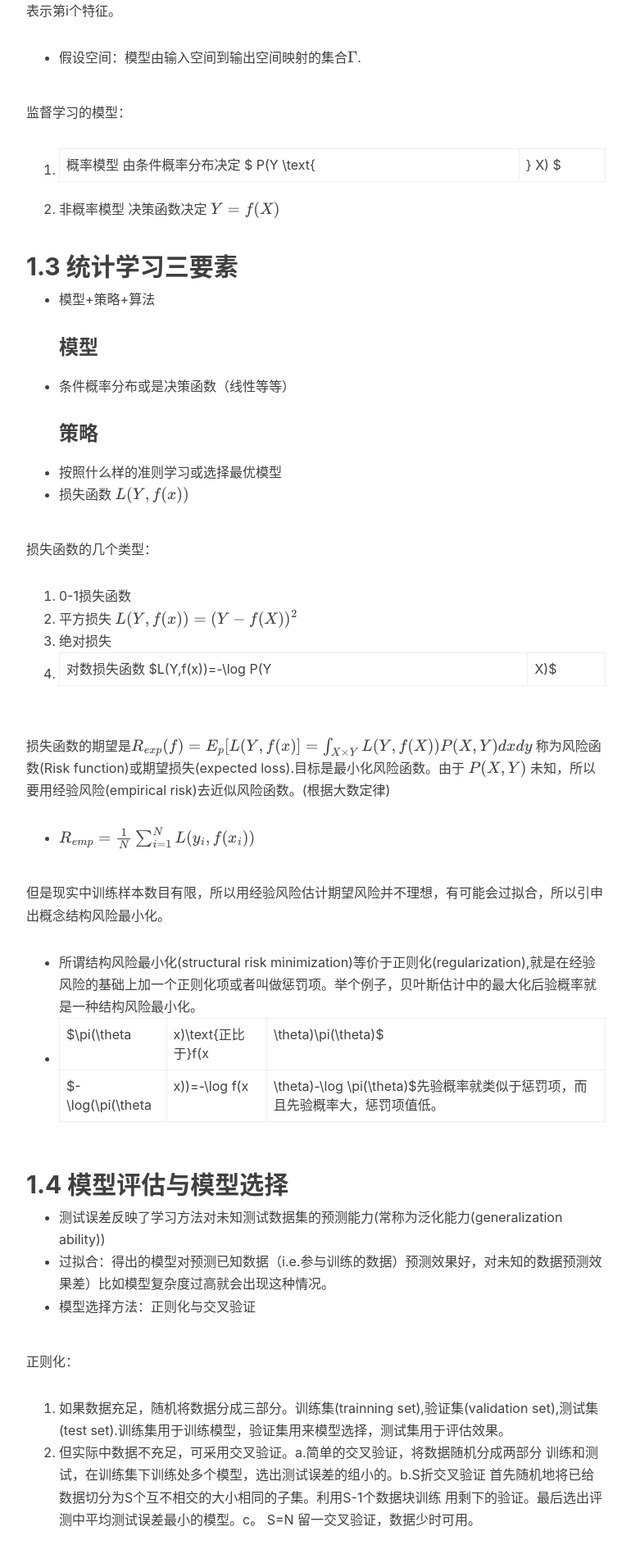
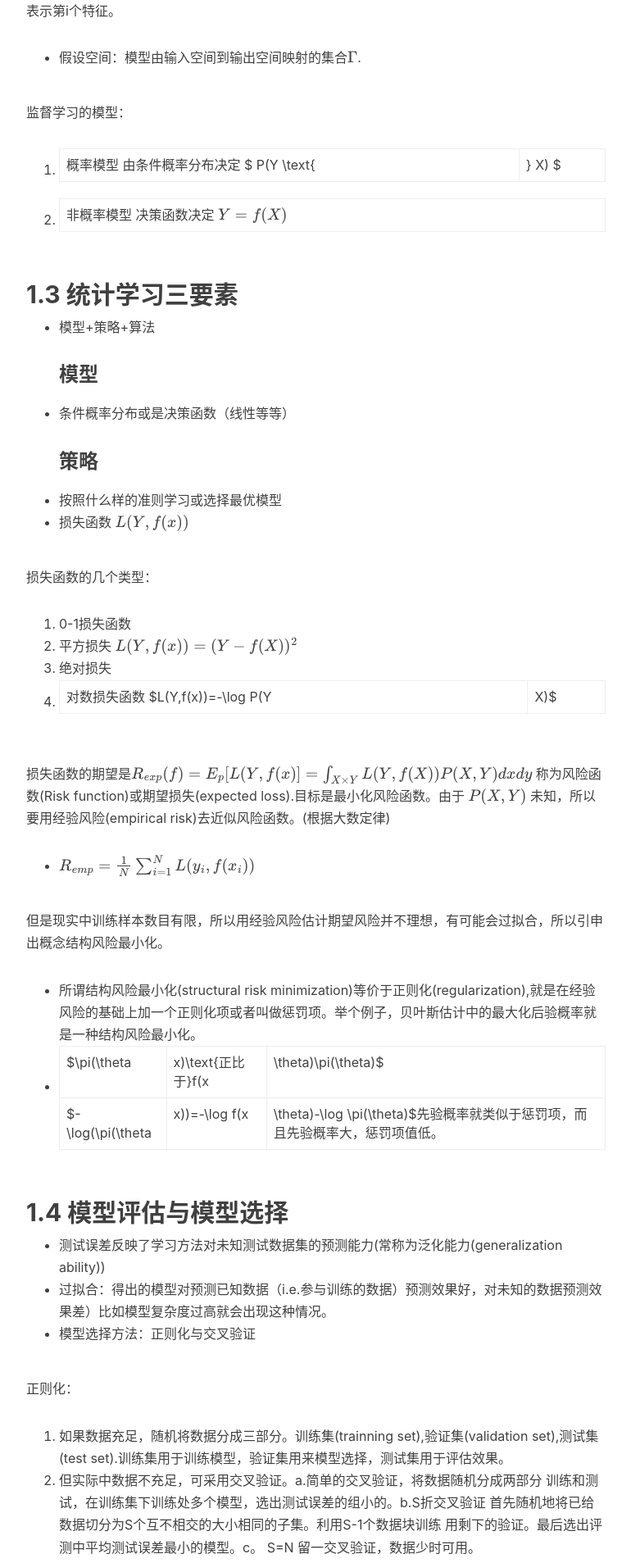
Before and after one commit to ChunhanLi/ChunhanLi.github.io, a Jekyll site: the page built from _posts/2018-09-23-统计学习方法（1）.md, in a window 1280 px wide. Shown: the part 1018-2925 px from the top of the page at 82% size, without its empty margins (233-1003 px from the left). Built offline with Jekyll 4.4.1, drawn with Linux system fonts in a browser that asks for light colours; nearby versions of some CDN libraries; formulas are drawn with MathJax 3; comment, search, counter and statistics services are not loaded.

```diff
--- a/_posts/2018-09-23-统计学习方法（1）.md
+++ b/_posts/2018-09-23-统计学习方法（1）.md
@@ -26,7 +26,7 @@ tags:
 
 监督学习的模型：
 1. 概率模型 由条件概率分布决定 $ P(Y \text{|} X) $
-2. 非概率模型 决策函数决定 $Y=f(X)$
+2. 非概率模型 决策函数决定 $Y=f(X)$ |
 
 ## 1.3 统计学习三要素
 
```
